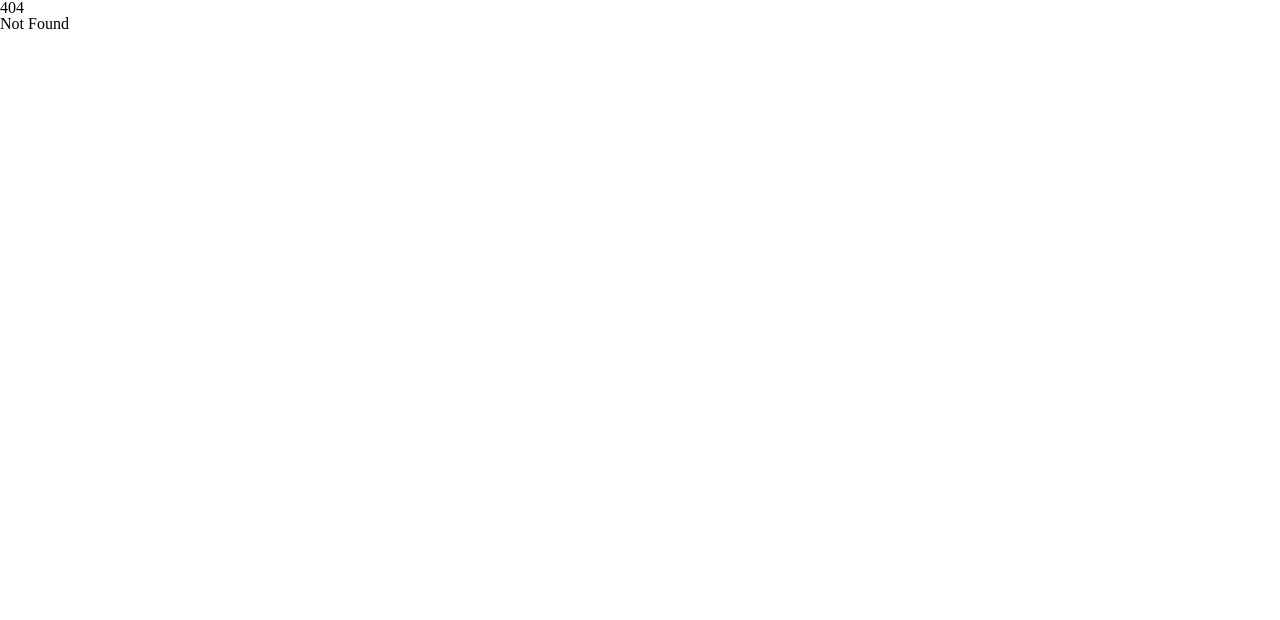
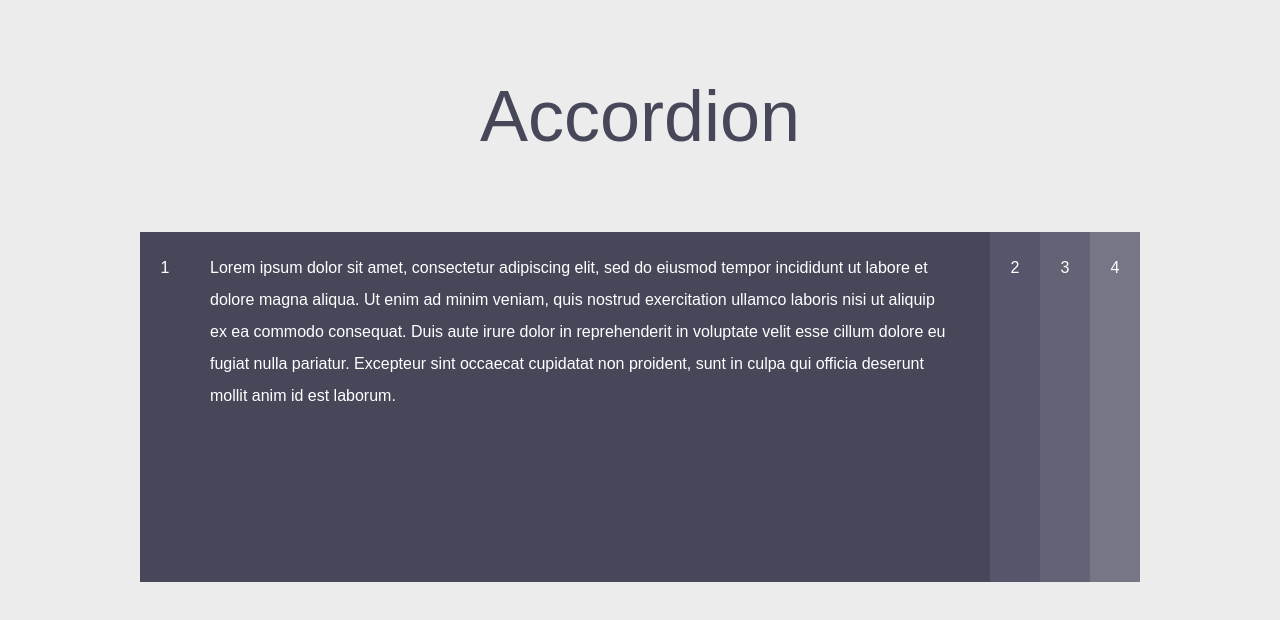
Before and after one commit to cxc421/svelte-practice, a SvelteKit app: page /15-accordion in a window 1280 px wide. Before the commit this address had no page. Shown: the top 620 px of the page. Built offline with nearby package versions, Linux system fonts and the light colour scheme.

Commit message:
feat: add accordion sample

```diff
--- a/src/routes/+page.svelte
+++ b/src/routes/+page.svelte
@@ -14,6 +14,7 @@
     { url: "/12-parallax", title: "Parallax" },
     { url: "/13-filtering", title: "Filtering" },
     { url: "/14-row-col-highlight", title: "Row and Column Highlighting" },
+    { url: "/15-accordion", title: "Accordion" },
   ];
 </script>
 
--- /dev/null
+++ b/src/routes/15-accordion/+page.svelte
@@ -0,0 +1,196 @@
+<script lang="ts">
+  import { slide } from "svelte/transition";
+  import { sineInOut } from "svelte/easing";
+
+  function cubic_out(t: number) {
+    const f = t - 1.0;
+    return f * f * f + 1.0;
+  }
+
+  function customSlide(
+    node: Element,
+    { delay = 0, duration = 400, easing = cubic_out, axis = "y" } = {}
+  ) {
+    const style = getComputedStyle(node);
+    const opacity = +style.opacity;
+    const primary_property = axis === "y" ? "height" : "width";
+    const primary_property_value = parseFloat(style[primary_property]);
+    const secondary_properties =
+      axis === "y" ? ["top", "bottom"] : ["left", "right"];
+    const capitalized_secondary_properties = secondary_properties.map(
+      (e) =>
+        /** @type {'Left' | 'Right' | 'Top' | 'Bottom'} */ (
+          `${e[0].toUpperCase()}${e.slice(1)}`
+        )
+    );
+
+    const padding_start_value = parseFloat(
+      // @ts-ignore
+      style[`padding${capitalized_secondary_properties[0]}`]
+    );
+    const padding_end_value = parseFloat(
+      // @ts-ignore
+      style[`padding${capitalized_secondary_properties[1]}`]
+    );
+    const margin_start_value = parseFloat(
+      // @ts-ignore
+      style[`margin${capitalized_secondary_properties[0]}`]
+    );
+    const margin_end_value = parseFloat(
+      // @ts-ignore
+      style[`margin${capitalized_secondary_properties[1]}`]
+    );
+    const border_width_start_value = parseFloat(
+      // @ts-ignore
+      style[`border${capitalized_secondary_properties[0]}Width`]
+    );
+    const border_width_end_value = parseFloat(
+      // @ts-ignore
+      style[`border${capitalized_secondary_properties[1]}Width`]
+    );
+    return {
+      delay,
+      duration,
+      easing,
+      css: (t: number) =>
+        "overflow: hidden;" +
+        // `opacity: ${Math.min(t * 20, 1) * opacity};` +
+        `${primary_property}: ${t * primary_property_value}px;` +
+        `padding-${secondary_properties[0]}: ${t * padding_start_value}px;` +
+        `padding-${secondary_properties[1]}: ${t * padding_end_value}px;` +
+        `margin-${secondary_properties[0]}: ${t * margin_start_value}px;` +
+        `margin-${secondary_properties[1]}: ${t * margin_end_value}px;` +
+        `border-${secondary_properties[0]}-width: ${
+          t * border_width_start_value
+        }px;` +
+        `border-${secondary_properties[1]}-width: ${
+          t * border_width_end_value
+        }px;`,
+    };
+  }
+
+  const data = [
+    { id: "acc1", tab: 1 },
+    { id: "acc2", tab: 2 },
+    { id: "acc3", tab: 3 },
+    { id: "acc4", tab: 4 },
+  ];
+  let selectTab = 1;
+
+  function onClickTab(tab: number) {
+    selectTab = tab;
+  }
+</script>
+
+<div class="container">
+  <h1>Accordion</h1>
+  <main>
+    <dl>
+      {#each data as d}
+        <dt>
+          <a href={`#${d.id}`} on:click|preventDefault={() => onClickTab(d.tab)}
+            >{d.tab}</a
+          >
+        </dt>
+        {#if d.tab === selectTab}
+          <dd
+            id={d.id}
+            transition:customSlide={{
+              duration: 300,
+              axis: "x",
+              easing: sineInOut,
+            }}
+          >
+            <p>
+              Lorem ipsum dolor sit amet, consectetur adipiscing elit, sed do
+              eiusmod tempor incididunt ut labore et dolore magna aliqua. Ut
+              enim ad minim veniam, quis nostrud exercitation ullamco laboris
+              nisi ut aliquip ex ea commodo consequat. Duis aute irure dolor in
+              reprehenderit in voluptate velit esse cillum dolore eu fugiat
+              nulla pariatur. Excepteur sint occaecat cupidatat non proident,
+              sunt in culpa qui officia deserunt mollit anim id est laborum.
+            </p>
+          </dd>
+        {/if}
+      {/each}
+    </dl>
+  </main>
+</div>
+
+<style>
+  .container {
+    font-family: Arial, sans-serif;
+    -webkit-font-smoothing: antialiased;
+    background: #ececec;
+    color: #515151;
+
+    min-height: 100vh;
+    overflow: auto;
+  }
+
+  main {
+    display: block;
+    width: 1000px;
+    margin: 0 auto;
+    line-height: 2em;
+    color: #fff;
+  }
+
+  h1 {
+    text-align: center;
+    font-size: 4.5em;
+    font-weight: normal;
+    margin: 80px 0;
+    color: #47475a;
+  }
+
+  dt {
+    float: left;
+  }
+
+  dd {
+    float: left;
+    width: 800px;
+    height: 350px;
+    overflow: hidden;
+  }
+
+  dt a {
+    text-align: center;
+    display: block;
+    padding: 20px 0;
+    width: 50px;
+    height: 310px;
+    color: #fff;
+    text-decoration: none;
+  }
+
+  dt a:hover {
+    background: #da7354;
+  }
+
+  dd p {
+    padding: 20px;
+    width: 740px;
+  }
+
+  dt:nth-of-type(1),
+  dt:nth-of-type(1) + dd {
+    background: #47475a;
+  }
+
+  dt:nth-of-type(2),
+  dt:nth-of-type(2) + dd {
+    background: #55556b;
+  }
+
+  dt:nth-of-type(3),
+  dt:nth-of-type(3) + dd {
+    background: #636375;
+  }
+
+  dt:nth-of-type(4),
+  dt:nth-of-type(4) + dd {
+    background: #767686;
+  }
+</style>
```
